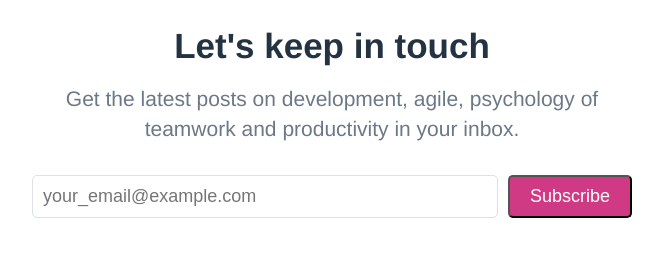
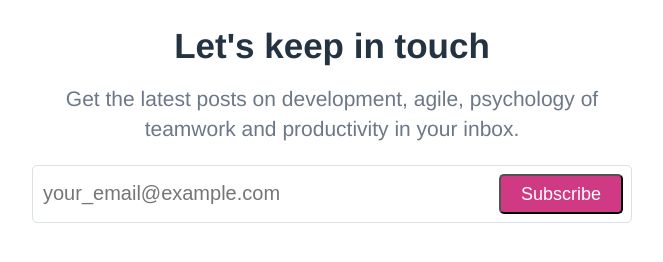
Before and after one commit to ricca509/mailchimp-styled-form, a plain HTML site: page src/form.html in a window 1280 px wide. Shown: the whole page, without its empty margins (308-971 px from the left). Drawn offline with Linux system fonts and the light colour scheme.

Commit message:
Updates styles to visually put together input and button

```diff
--- a/src/styles.css
+++ b/src/styles.css
@@ -27,36 +27,32 @@
 /* Adds extra space around the input boxes */
 
 #mc_embed_signup .mc-field-group {
-  padding: 10px 0;
+  padding: 8px;
   display: flex;
   align-items: baseline;
   justify-content: center;
+  border: 1px solid #dae2e7;
+  border-radius: 5px;
 }
 
 #mce-EMAIL {
-  padding: 10px;
-  border: 1px solid #dae2e7;
   color: #738a94;
-  font-size: 18px;
+  font-size: 20px;
   font-weight: 400;
   user-select: text;
-  border-radius: 5px;
   width: 100%;
-  color: #243342;
+  border: 0;
+  outline: none;
 }
 
 /* Styles the subscribe button */
 
 #mc_embed_signup .button {
-  position: relative;
-  display: inline-block;
-  margin: 0 0 0 10px;
   padding: 0 20px;
-  height: 43px;
   outline: none;
   color: #fff;
+  height: 40px;
   font-size: 18px;
-  line-height: 39px;
   font-weight: 400;
   text-align: center;
   background-color: #d03a84;
```
